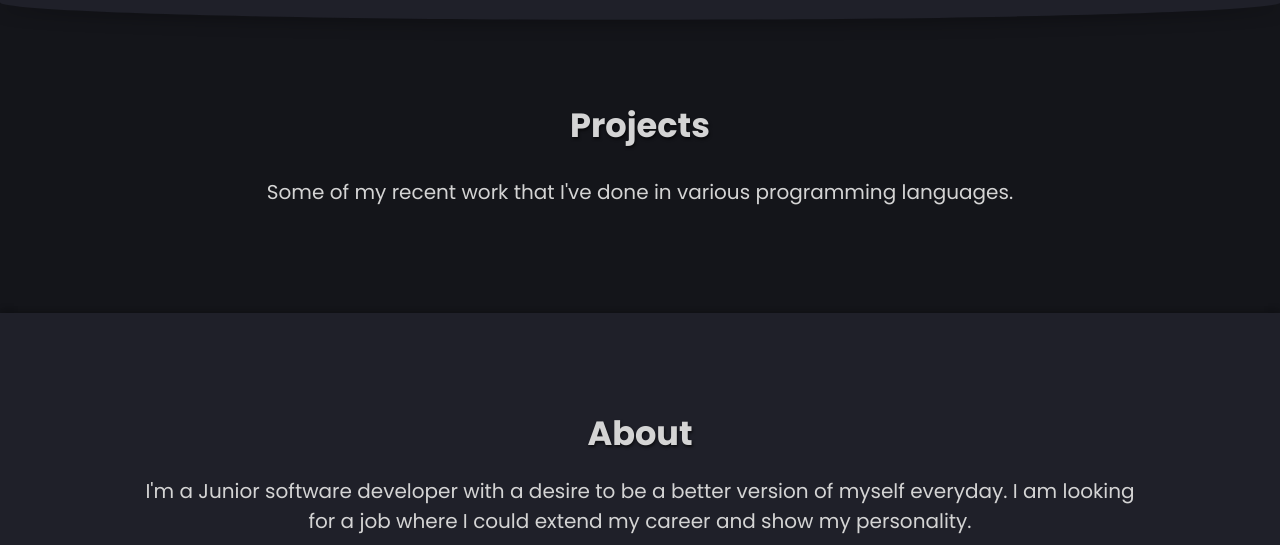
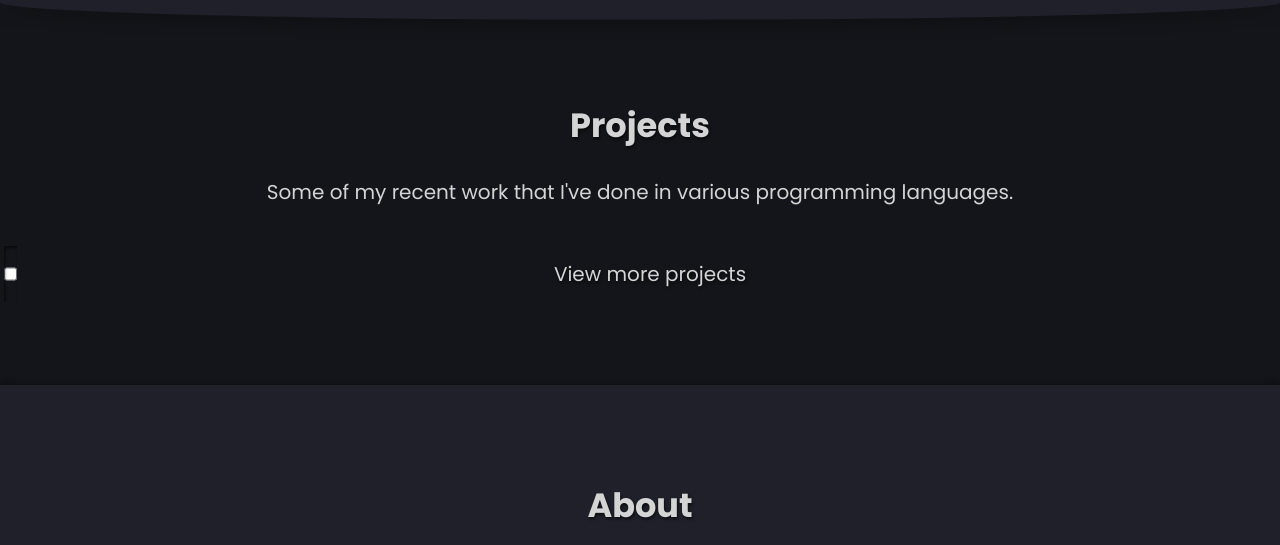
Before and after one commit to dominikkolarsky/kolarsky_v3, a PHP site: page / in a window 1280 px wide. Shown: the part 719-1264 px from the top of the page. Run offline with PHP 8.4, Linux system fonts and the light colour scheme.

Commit message:
fix more projects

```diff
--- a/assets/css/style.css
+++ b/assets/css/style.css
@@ -492,6 +492,7 @@
 }
 #portfolio .showMore {
   display: flex;
+  width: 100%;
 }
 #portfolio .showMore .showMore__text {
   text-align: center;
--- a/assets/js/projects.js
+++ b/assets/js/projects.js
@@ -3,7 +3,7 @@
 
 const projects = document.getElementById('projects');
 
-projects.innerHTML = data.map((projects)=> {
+projects.innerHTML = data.filter((projects, index) => index < 3).map((projects) => {
     return `<li class="project__item">
     <div class="project__item--img">
         <img loading="lazy" src="${projects.img}" alt="${projects.alt}">
@@ -46,3 +46,56 @@
     </div>
 </li>`
 }).join('');
+
+const moreBtn = document.getElementById('moreBtn');
+const label = document.getElementById('showMore');
+
+moreBtn.addEventListener('click', AddMore)
+
+function AddMore() {
+    projects.innerHTML += data.filter((projects, index) => index > 2).map((projects) => {
+        return `<li class="project__item">
+        <div class="project__item--img">
+            <img loading="lazy" src="${projects.img}" alt="${projects.alt}">
+        </div>
+        <div class="project__item--text">
+            <div class="project__item--header">
+                <h5>${projects.name}</h5><span class="project__item--tech">${projects.tech}</span>
+            </div>
+            <p class="project__item--description">${projects.description}</p>
+            <ul class="project__item--links">
+                <li>
+                    <a href="${projects.github}" target="_blank">
+                        <svg xmlns="http://www.w3.org/2000/svg"
+                            class="icon icon-tabler icon-tabler-brand-github" width="24" height="24"
+                            viewBox="0 0 24 24" stroke-width="1" stroke="currentColor" fill="none"
+                            stroke-linecap="round" stroke-linejoin="round">
+                            <path stroke="none" d="M0 0h24v24H0z" fill="none"></path>
+                            <path
+                                d="M9 19c-4.3 1.4 -4.3 -2.5 -6 -3m12 5v-3.5c0 -1 .1 -1.4 -.5 -2c2.8 -.3 5.5 -1.4 5.5 -6a4.6 4.6 0 0 0 -1.3 -3.2a4.2 4.2 0 0 0 -.1 -3.2s-1.1 -.3 -3.5 1.3a12.3 12.3 0 0 0 -6.2 0c-2.4 -1.6 -3.5 -1.3 -3.5 -1.3a4.2 4.2 0 0 0 -.1 3.2a4.6 4.6 0 0 0 -1.3 3.2c0 4.6 2.7 5.7 5.5 6c-.6 .6 -.6 1.2 -.5 2v3.5">
+                            </path>
+                        </svg>
+                        GitHub
+                    </a>
+                </li>
+                <li>
+                    <a href="${projects.link}" target="_blank">
+                        Visite
+                        <svg xmlns="http://www.w3.org/2000/svg"
+                            class="icon icon-tabler icon-tabler-external-link" width="24" height="24"
+                            viewBox="0 0 24 24" stroke-width="1" stroke="currentColor" fill="none"
+                            stroke-linecap="round" stroke-linejoin="round">
+                            <path stroke="none" d="M0 0h24v24H0z" fill="none"></path>
+                            <path d="M11 7h-5a2 2 0 0 0 -2 2v9a2 2 0 0 0 2 2h9a2 2 0 0 0 2 -2v-5"></path>
+                            <line x1="10" y1="14" x2="20" y2="4"></line>
+                            <polyline points="15 4 20 4 20 9"></polyline>
+                        </svg>
+                    </a>
+                </li>
+            </ul>
+        </div>
+    </li>`
+    }).join('');
+
+    label.remove();
+}
--- a/assets/projects.json
+++ b/assets/projects.json
@@ -25,7 +25,8 @@
         "description": "Landing page made as a test task as part of a job interview.",
         "github": "https://github.com/dominikkolarsky/job-interview-task",
         "link": "https://dominikkolarsky.github.io/job-interview-task"
-    },
+    }
+    ,
     {
         "name": "DB Login App",
         "img": "assets/img/php-login-app.png",
--- a/assets/scss/_custom.scss
+++ b/assets/scss/_custom.scss
@@ -437,6 +437,8 @@
         flex-wrap: wrap;
         place-content: center;
 
+
+
         .project__item {
             position: relative;
             display: flex;
@@ -536,6 +538,7 @@
         display: -webkit-box;
         display: -ms-flexbox;
         display: flex;
+        width: 100%;
 
         .showMore__text {
             text-align: center;
--- a/index.html
+++ b/index.html
@@ -48,7 +48,7 @@
         }
     </script>
 
-    <script type="module" src="./assets/js/projects.js"></script>
+    <script defer type="module" src="./assets/js/projects.js"></script>
 </head>
 
 <body>
@@ -82,7 +82,8 @@
                     <span class="name1">DOMINIK</span><br>
                     <span class="name2">KOLARSKY</span>
                 </h2>
-                <p class="leading">Full&#8209;stack&nbsp;developer&nbsp;/ Full&#8209;time&nbsp;learner&nbsp;/ Googler</p>
+                <p class="leading">Full&#8209;stack&nbsp;developer&nbsp;/ Full&#8209;time&nbsp;learner&nbsp;/ Googler
+                </p>
                 <p class="leading leading-more">I eat, sleep and breathe JavaScript of every kind.</p>
                 <a href="#contact" class="button btn-leading">Get in touch</a>
             </div>
@@ -102,6 +103,12 @@
         <ul class="projects" id="projects">
             <!-- dynamically shown projects -->
         </ul>
+        <!-- showMore projectu -->
+        <label class="showMore" id="showMore">
+            <input type="checkbox" id="moreBtn">
+            <span class="showMore__text">View more projects</span>
+        </label>
+    </section>
     </section>
 
     <section id="about">
```
Also changed, not shown: 2 other files.
